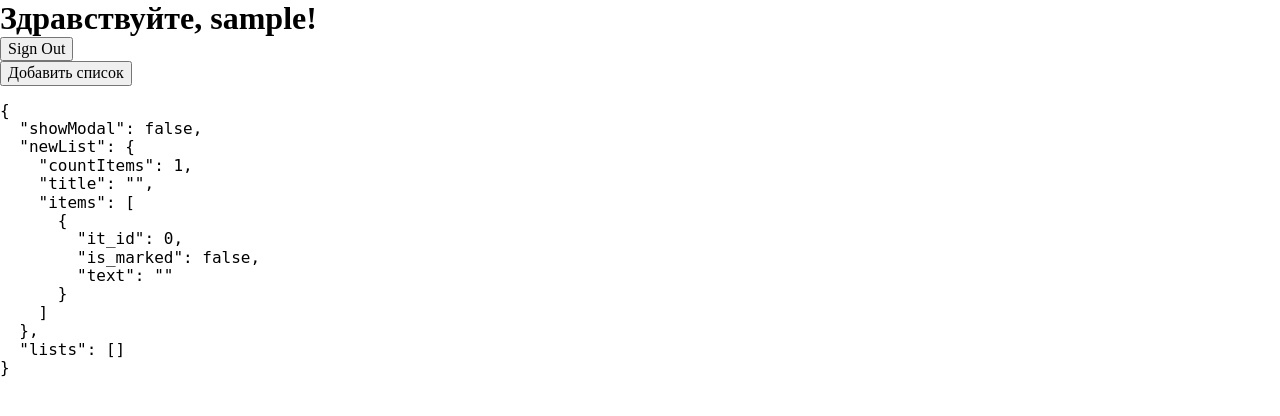
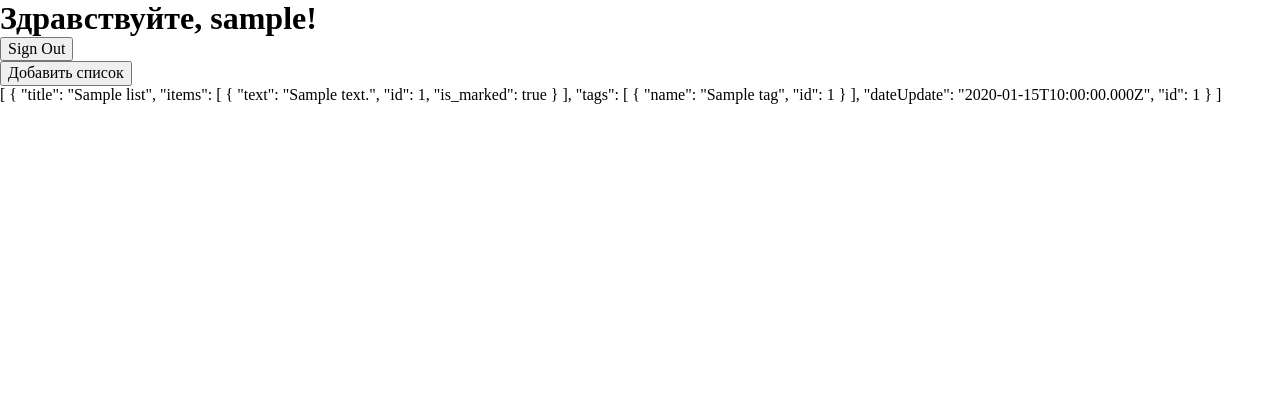
Before and after one commit to ZharikovaES/PersonalListsApp, a Spring Boot app: page /home in a window 1280 px wide. Shown: the top 416 px of the page. Run offline with Spring Boot 4, Linux system fonts and the light colour scheme; the visitor is signed in with stand-in values (Sample User, id 1); tables that the repository leaves empty hold one stand-in row (values such as "Sample post"); some of the project's set-up classes (security, data sources, template engines, error pages and the like) are left out, and stand-ins take their place.

Commit message:
Added: get and push lists.

```diff
--- a/src/main/java/com/ZharikovaES/PersonalListsApp/controllers/MessageController.java
+++ b/src/main/java/com/ZharikovaES/PersonalListsApp/controllers/MessageController.java
@@ -14,6 +14,7 @@
 import org.springframework.web.bind.annotation.*;
 
 import java.util.ArrayList;
+import java.util.Set;
 
 @RestController
 public class MessageController {
@@ -23,10 +24,10 @@
     @Autowired
     private ListRepo listRepo;
 
-    @RequestMapping(method = RequestMethod.POST, value = "/push_list", consumes = MediaType.APPLICATION_JSON_VALUE, produces = "application/json")
+    @RequestMapping(method = RequestMethod.POST, value = "/push-list", consumes = MediaType.APPLICATION_JSON_VALUE, produces = "application/json")
     public ResponseEntity<List> saveList(@RequestBody List list, @AuthenticationPrincipal User user) {
         if (list == null) {
-            return new ResponseEntity<>(list, HttpStatus.BAD_REQUEST);
+            return new ResponseEntity<>(HttpStatus.BAD_REQUEST);
         }
         java.util.List<Item> itemList = new ArrayList<>(list.getItems());
         for (Item item : itemList){
@@ -35,8 +36,23 @@
 
         list.setUser(user);
         listRepo.save(list);
+        userRepo.save(user);
 
         return new ResponseEntity<>(list, HttpStatus.CREATED);
     }
+    @RequestMapping(method = RequestMethod.GET, value = "/lists", produces = "application/json")
+    public ResponseEntity<java.util.List<List>> getAllList(@AuthenticationPrincipal User user) {
+        Set<List> set =  user.getLists();
+        return new ResponseEntity<>(new ArrayList<>(set), HttpStatus.OK);
+    }
+    @RequestMapping(method = RequestMethod.PUT, value = "/update", produces = "application/json")
+    public ResponseEntity<List> updateList(@RequestBody List list) {
+        listRepo.save(list);
+        return new ResponseEntity<>(list, HttpStatus.CREATED);
+    }
+    @RequestMapping(method = RequestMethod.DELETE, value = "/delete-list/{id}")
+    public void deleteList(@PathVariable Long id) {
+        listRepo.deleteById(id);
+    }
 
 }
--- a/src/main/java/com/ZharikovaES/PersonalListsApp/models/List.java
+++ b/src/main/java/com/ZharikovaES/PersonalListsApp/models/List.java
@@ -19,7 +19,7 @@
     private String title;
 
     @JsonManagedReference
-    @OneToMany(fetch = FetchType.EAGER, mappedBy = "list", cascade = CascadeType.ALL)
+    @OneToMany(fetch = FetchType.EAGER, mappedBy = "list", cascade = {CascadeType.MERGE, CascadeType.PERSIST})
     private Set<Item> items;
 
     @ElementCollection(targetClass = Tag.class, fetch = FetchType.EAGER)
--- a/src/main/java/com/ZharikovaES/PersonalListsApp/models/User.java
+++ b/src/main/java/com/ZharikovaES/PersonalListsApp/models/User.java
@@ -36,7 +36,7 @@
     private Date dateLastActivity;
 
     @JsonManagedReference
-    @OneToMany(fetch = FetchType.EAGER, mappedBy = "user", cascade = CascadeType.ALL)
+    @OneToMany(fetch = FetchType.EAGER, mappedBy = "user", cascade = {CascadeType.MERGE, CascadeType.PERSIST})
     private Set<List> lists;
 
     @ElementCollection(targetClass = Role.class, fetch = FetchType.EAGER)
--- a/src/main/java/com/ZharikovaES/PersonalListsApp/repos/ListRepo.java
+++ b/src/main/java/com/ZharikovaES/PersonalListsApp/repos/ListRepo.java
@@ -13,4 +13,6 @@
 //    @Query("from List l, User u where u.username = :username and u.id = l.listId")
 //    List findListByUsername(@Param("username") String username);
 
+    java.util.List<List> findAll();
+
 }
--- a/src/main/resources/static/js/main.js
+++ b/src/main/resources/static/js/main.js
@@ -1,3 +1,4 @@
+
 //Vue.component('todo-item', {
 //  template: `<li>
 //        <input v-model="item.checked" name="list-item-checkbox" type="checkbox">
@@ -8,6 +9,50 @@
 //    </li>`,
 //  props: ['title']
 //  })
+Vue.component('field-list', {
+  template: `<li v-for="(item, index) in newList.items" class="item-field-list__items" :id-item="item.id">
+                <label :for="item.id"><input v-model="item.is_marked" name="list-item-checkbox" type="checkbox" :id="item.id"></label>
+             </li>`,
+
+
+});
+
+Vue.component('field-list', {
+  template: `<li class="field-list__item item-field-list">
+                 <button class="field-list__btn-remove btn-remove-close"v-on:click="$emit(\'remove\')">Удалить</button>
+                 <div class="item-field-list__wrapper">
+                    <span class="item-field-list__update-date">
+                    <h4 class="item-field-list__title"></h4>
+                    <ul class="item-field-list__items">
+
+                    </ul>
+                 <div>
+                 <button class="field-list__btn-edit btn-edit-close"v-on:click="$emit(\'remove\')">Редактировать</button>
+             </li>`,
+
+
+});
+Vue.component('field-lists', {
+  props: ['lists'],
+  template: `<div class="field-lists">
+                  {{ lists }}
+                <ul class="field-list">
+
+                </ul>
+
+             </div>
+    </li>`,
+    created: function() {
+            fetch("http://127.0.0.1:8080/lists", {
+              method: "GET"
+            })
+              .then(response => {
+                if (!response.ok) throw Error(response.statusText);
+                return response.json();
+              }).then(data => { let l = data; this.lists = new Array(); l.forEach(i => this.lists.push(i))})
+              .catch(error => console.log(error));
+    }
+  })
 
 
 let app = new Vue({
@@ -36,14 +81,12 @@
       },
       pushList: function(){
           this.showModal = false;
-          let m = {title: this.newList.title, items: this.newList.items};
-          console.log(m);
-                fetch("http://127.0.0.1:8080/push_list", {
+                fetch("http://127.0.0.1:8080/push-list", {
                   method: "POST",
                   headers: {
                     'Content-Type': 'application/json'
                   },
-                  body: JSON.stringify(m)
+                  body: JSON.stringify(this.newList)
                 })
                   .then(response => {
                     if (!response.ok) throw Error(response.statusText);
@@ -51,7 +94,15 @@
                   })
                   .then(data => console.log(data))
                   .catch(error => console.log(error));
+          this.newList = {countItems: 1,
+                        title: "",
+                        items: [{
+                            it_id: 0,
+                            is_marked: false,
+                            text: ""
+                          }]};
           }}
+
 })
 
 console.log(1);
--- a/src/main/resources/templates/home.html
+++ b/src/main/resources/templates/home.html
@@ -50,6 +50,7 @@
                     </div>
                 </div>
             </div>
+            <field-lists />
             <pre>{{ $data }}</pre>
         </div>
     <script src="/js/main.js"></script>
```
